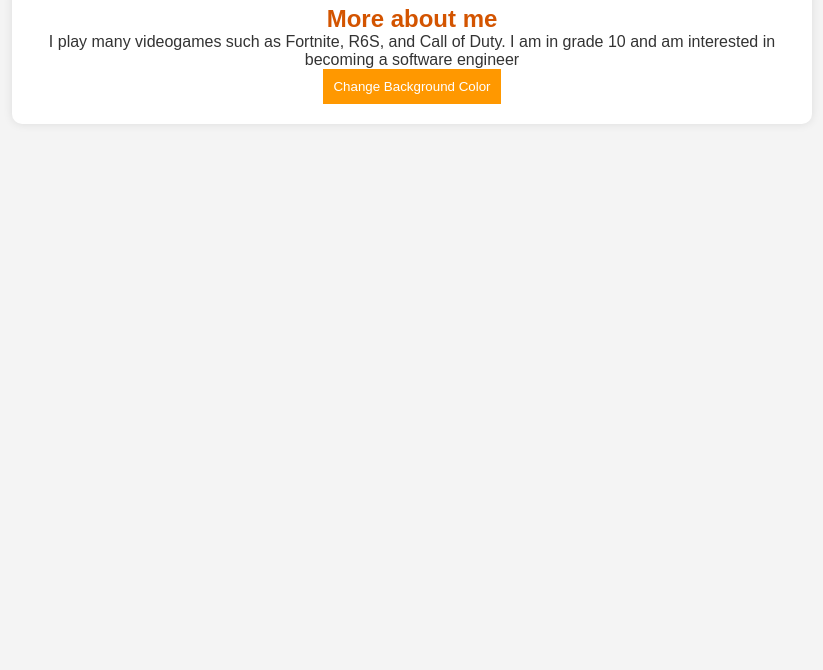
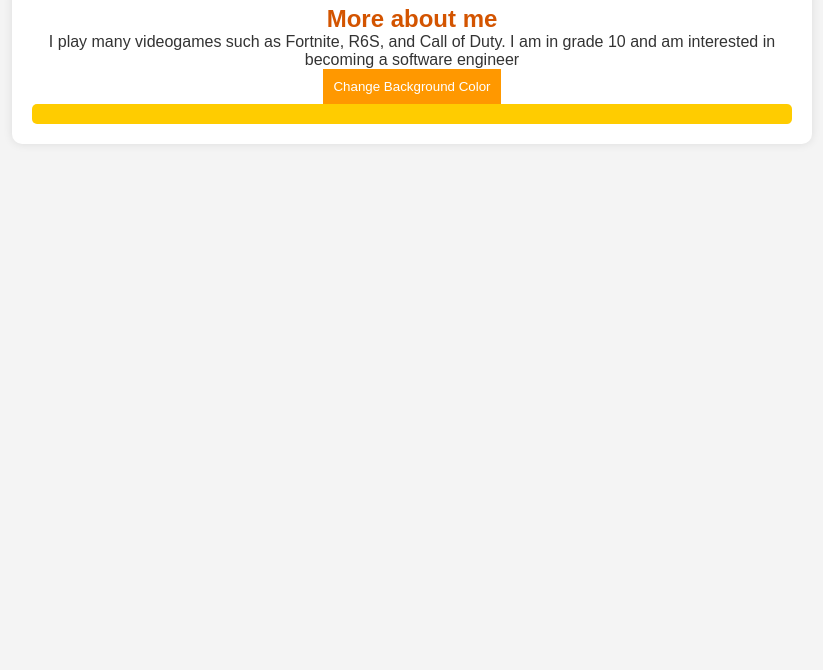
Before and after one commit to kang604/kang604.github.io, a plain HTML site: page about.html in a window 1280 px wide. Shown: the part 130-800 px from the top of the page, without its empty margins (228-1051 px from the left). Drawn offline with Linux system fonts and the light colour scheme.

Commit message:
Update about.html

```diff
--- a/about.html
+++ b/about.html
@@ -30,6 +30,8 @@
         <h2>More about me</h2>
         <p>I play many videogames such as Fortnite, R6S, and Call of Duty. I am in grade 10 and am interested in becoming a software engineer</p>
         <button onclick="changeBackgroundColor()">Change Background Color</button>
+<div style="background-color: #ffcc00; padding: 10px; border-radius: 5px;">
+</div>
     </main>
 </body>
 <script src="script.js"></script>
```
